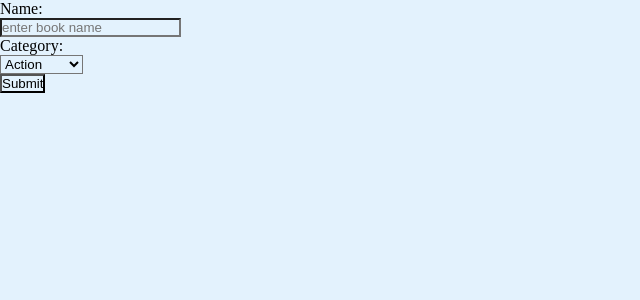
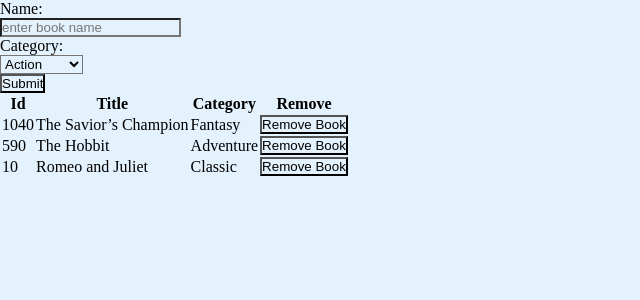
Before and after one commit to Ralph-1/Magic-books-Inc, a React (Create React App) app: page / in a window 1280 px wide. Shown: the top 300 px of the page, without its empty margins (0-640 px from the left). Built offline with nearby package versions, Linux system fonts and the light colour scheme.

Commit message:
Add the remove book func

```diff
--- a/src/containers/BooksForm.js
+++ b/src/containers/BooksForm.js
@@ -22,12 +22,13 @@ function BooksForm({ createBook }) {
     const { title, category } = values;
 
     createBook({
-      id: Math.floor(Math.random() * 11).toString(),
+      id: Math.floor(Math.random() * 1111).toString(),
       title,
       category,
     });
 
     setValues({
+      id: '',
       title: '',
       cartegory: '',
     });
--- a/src/containers/BooksList.js
+++ b/src/containers/BooksList.js
@@ -2,13 +2,27 @@ import React from 'react';
 import { connect } from 'react-redux';
 import PropTypes from 'prop-types';
 import Book from '../components/Book';
+import * as actions from '../actions/index';
 
-function BooksList({ books }) {
+function BooksList({ books, removeBook }) {
+  const handleRemove = (e, book) => {
+    e.preventDefault();
+    removeBook(book.id);
+  };
+
   return (
     <div>
       <table>
+        <thead>
+          <tr>
+            <th>Id</th>
+            <th>Title</th>
+            <th>Category</th>
+            <th>Remove</th>
+          </tr>
+        </thead>
         <tbody>
-          {books.map((book) => (<Book book={book} key={book.id} />))}
+          {books.map((book) => (<Book book={book} key={book.id} handleRemove={handleRemove} />))}
         </tbody>
       </table>
     </div>
@@ -16,8 +30,8 @@ function BooksList({ books }) {
 }
 
 const mapStateToProps = (state) => {
-  const { books } = state;
-  return books;
+  const { books, removeBook } = state;
+  return { books, removeBook };
 };
 
 BooksList.defaultProps = {
@@ -26,6 +40,7 @@ BooksList.defaultProps = {
 
 BooksList.propTypes = {
   books: PropTypes.oneOfType([PropTypes.array]),
+  removeBook: PropTypes.func.isRequired,
 };
 
-export default connect(mapStateToProps)(BooksList);
+export default connect(mapStateToProps, actions)(BooksList);
```
